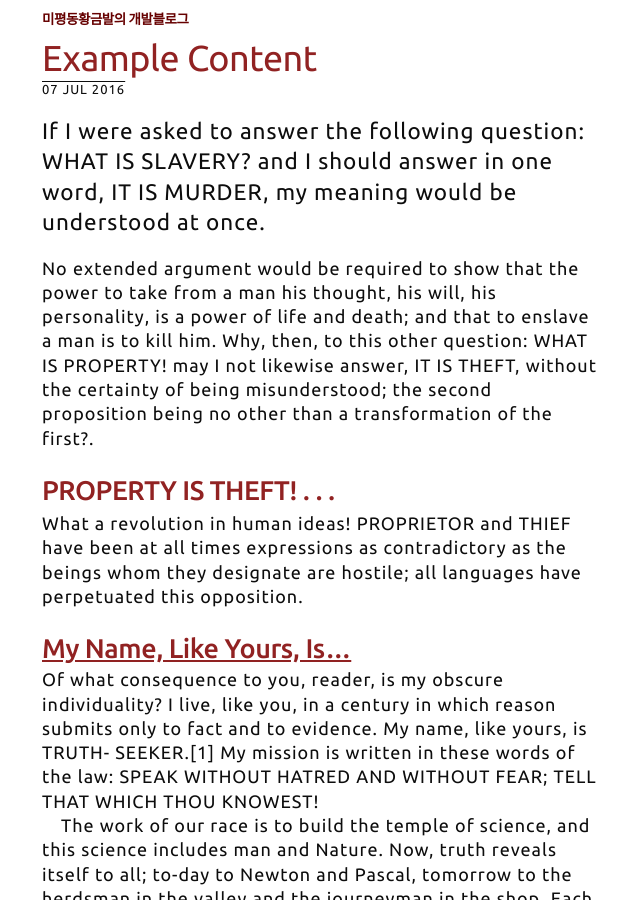
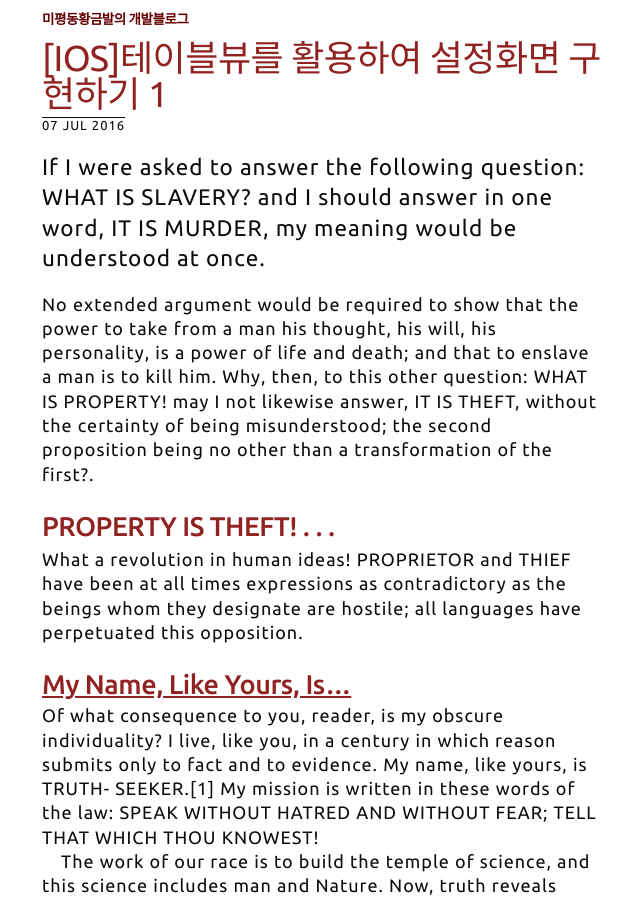
Before and after one commit to kimdaeman14/kimdaeman14.github.io, a Jekyll site: the page built from _posts/2016-07-07-some-more-stuff.md, in a window 1280 px wide and 900 px high. Shown: the whole window, without its empty margins (318-958 px from the left). Built offline with Jekyll 4.4.1, drawn with Linux system fonts in a browser that asks for light colours.

Commit message:
Update 2016-07-07-some-more-stuff.md

```diff
--- a/_posts/2016-07-07-some-more-stuff.md
+++ b/_posts/2016-07-07-some-more-stuff.md
@@ -1,5 +1,5 @@
 ---
-title:        "Example content"
+title:        "[iOS]테이블뷰를 활용하여 설정화면 구현하기 1"
 description:  "A short description of the page's content"
 author:       "P.J."
 ---
```
